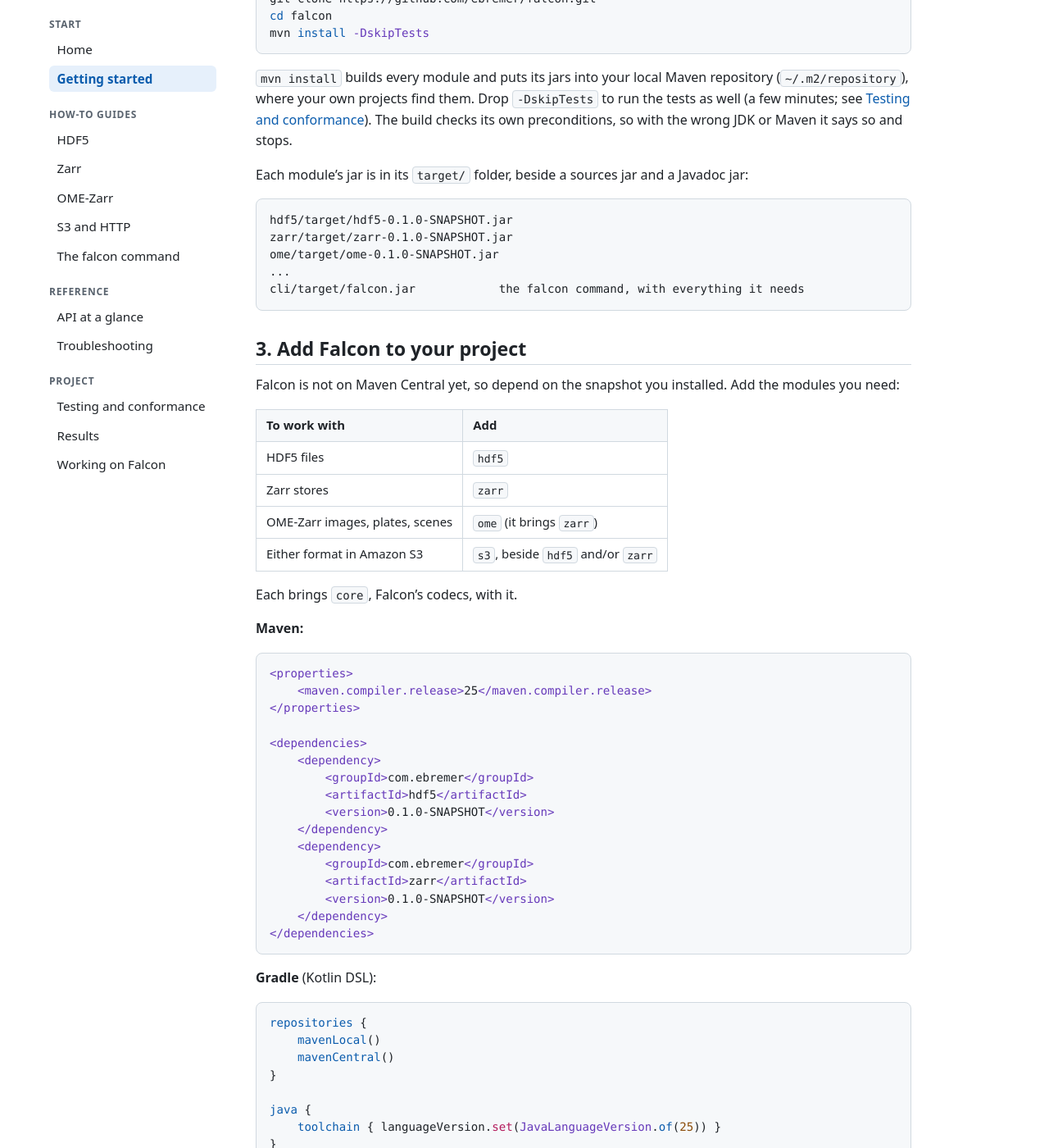
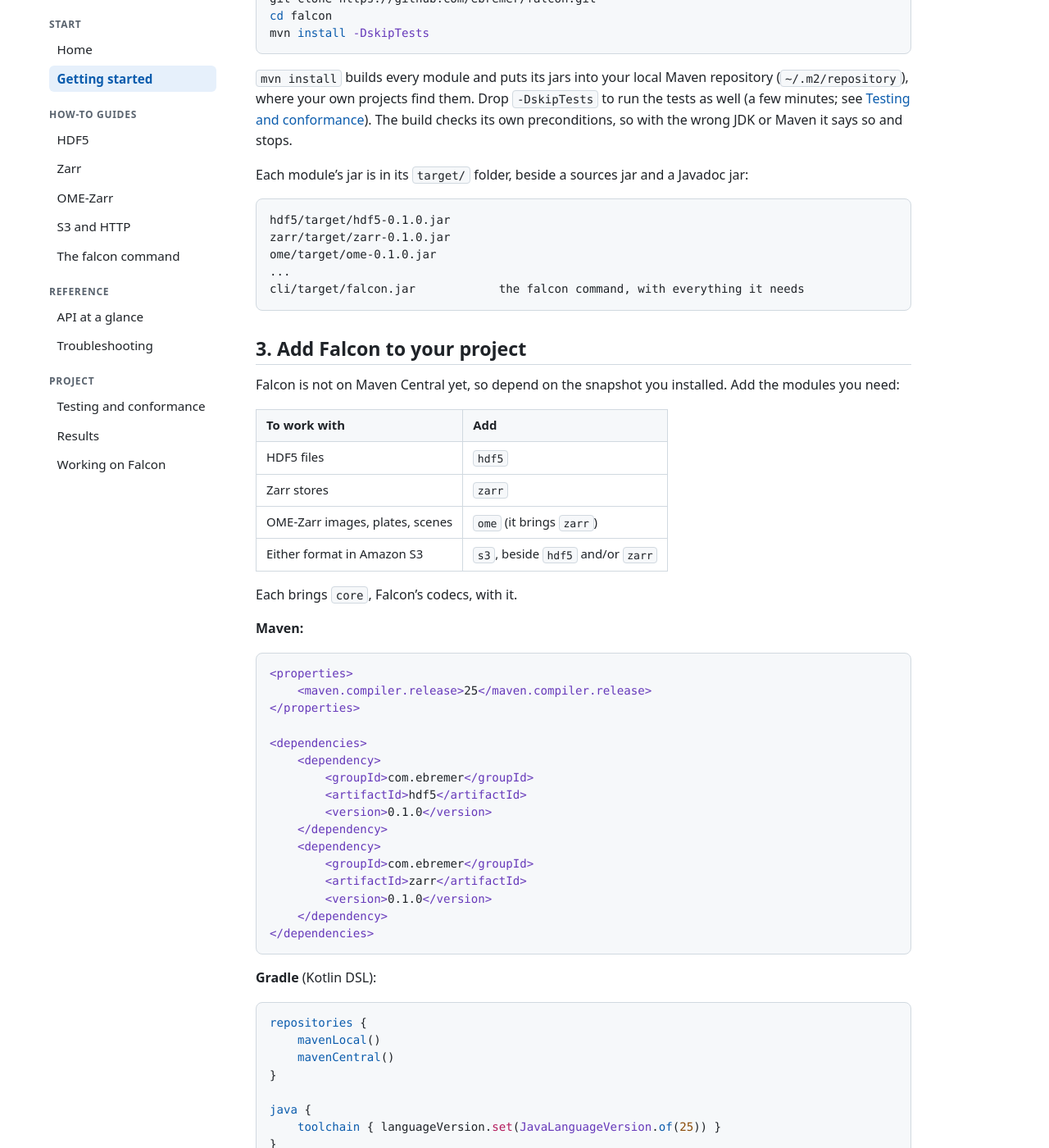
Before and after one commit to ebremer/falcon, a Jekyll site: the page built from docs/getting-started.md, in a window 1280 px wide and 1400 px high, scrolled down 778 px. Shown: the whole window at 82% size. Built offline with Jekyll 4.4.1, drawn with Linux system fonts in a browser that asks for light colours; some of the changed text lies outside the part shown.

Commit message:
chore: version 0.1.0

````diff
--- a/cli/pom.xml
+++ b/cli/pom.xml
@@ -7,7 +7,7 @@
     <parent>
         <groupId>com.ebremer</groupId>
         <artifactId>falcon</artifactId>
-        <version>0.1.0-SNAPSHOT</version>
+        <version>0.1.0</version>
         <relativePath>../pom.xml</relativePath>
     </parent>
 
--- a/core/pom.xml
+++ b/core/pom.xml
@@ -7,7 +7,7 @@
     <parent>
         <groupId>com.ebremer</groupId>
         <artifactId>falcon</artifactId>
-        <version>0.1.0-SNAPSHOT</version>
+        <version>0.1.0</version>
         <relativePath>../pom.xml</relativePath>
     </parent>
 
--- a/docs/getting-started.md
+++ b/docs/getting-started.md
@@ -40,9 +40,9 @@ Maven it says so and stops.
 Each module's jar is in its `target/` folder, beside a sources jar and a Javadoc jar:
 
 ```
-hdf5/target/hdf5-0.1.0-SNAPSHOT.jar
-zarr/target/zarr-0.1.0-SNAPSHOT.jar
-ome/target/ome-0.1.0-SNAPSHOT.jar
+hdf5/target/hdf5-0.1.0.jar
+zarr/target/zarr-0.1.0.jar
+ome/target/ome-0.1.0.jar
 ...
 cli/target/falcon.jar            the falcon command, with everything it needs
 ```
@@ -71,12 +71,12 @@ Each brings `core`, Falcon's codecs, with it.
     <dependency>
         <groupId>com.ebremer</groupId>
         <artifactId>hdf5</artifactId>
-        <version>0.1.0-SNAPSHOT</version>
+        <version>0.1.0</version>
     </dependency>
     <dependency>
         <groupId>com.ebremer</groupId>
         <artifactId>zarr</artifactId>
-        <version>0.1.0-SNAPSHOT</version>
+        <version>0.1.0</version>
     </dependency>
 </dependencies>
 ```
@@ -94,8 +94,8 @@ java {
 }
 
 dependencies {
-    implementation("com.ebremer:hdf5:0.1.0-SNAPSHOT")
-    implementation("com.ebremer:zarr:0.1.0-SNAPSHOT")
+    implementation("com.ebremer:hdf5:0.1.0")
+    implementation("com.ebremer:zarr:0.1.0")
 }
 ```
 
--- a/hdf5/pom.xml
+++ b/hdf5/pom.xml
@@ -7,7 +7,7 @@
     <parent>
         <groupId>com.ebremer</groupId>
         <artifactId>falcon</artifactId>
-        <version>0.1.0-SNAPSHOT</version>
+        <version>0.1.0</version>
         <relativePath>../pom.xml</relativePath>
     </parent>
 
--- a/ome/pom.xml
+++ b/ome/pom.xml
@@ -7,7 +7,7 @@
     <parent>
         <groupId>com.ebremer</groupId>
         <artifactId>falcon</artifactId>
-        <version>0.1.0-SNAPSHOT</version>
+        <version>0.1.0</version>
         <relativePath>../pom.xml</relativePath>
     </parent>
 
--- a/pom.xml
+++ b/pom.xml
@@ -6,7 +6,7 @@
 
     <groupId>com.ebremer</groupId>
     <artifactId>falcon</artifactId>
-    <version>0.1.0-SNAPSHOT</version>
+    <version>0.1.0</version>
     <packaging>pom</packaging>
 
     <name>Falcon</name>
--- a/s3/pom.xml
+++ b/s3/pom.xml
@@ -7,7 +7,7 @@
     <parent>
         <groupId>com.ebremer</groupId>
         <artifactId>falcon</artifactId>
-        <version>0.1.0-SNAPSHOT</version>
+        <version>0.1.0</version>
         <relativePath>../pom.xml</relativePath>
     </parent>
 
--- a/zarr/pom.xml
+++ b/zarr/pom.xml
@@ -7,7 +7,7 @@
     <parent>
         <groupId>com.ebremer</groupId>
         <artifactId>falcon</artifactId>
-        <version>0.1.0-SNAPSHOT</version>
+        <version>0.1.0</version>
         <relativePath>../pom.xml</relativePath>
     </parent>
 
````
Also changed, not shown: docs/cloud.md (+2 -2 lines), docs/index.md (+1 -1 lines), docs/reference.md (+1 -1 lines), docs/troubleshooting.md (+1 -1 lines), s3/USER_GUIDE.md (+2 -2 lines), 1 other file.
